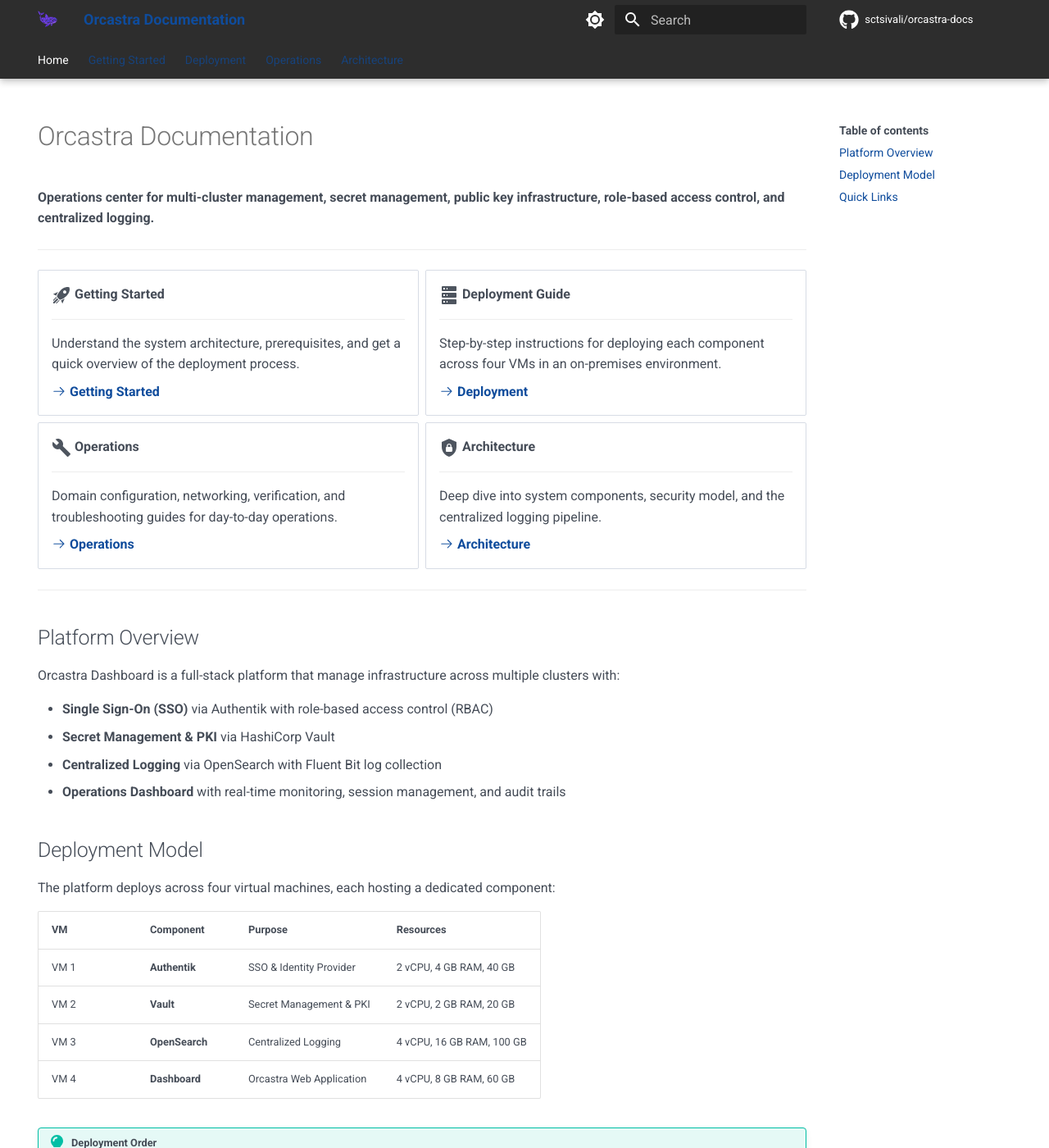
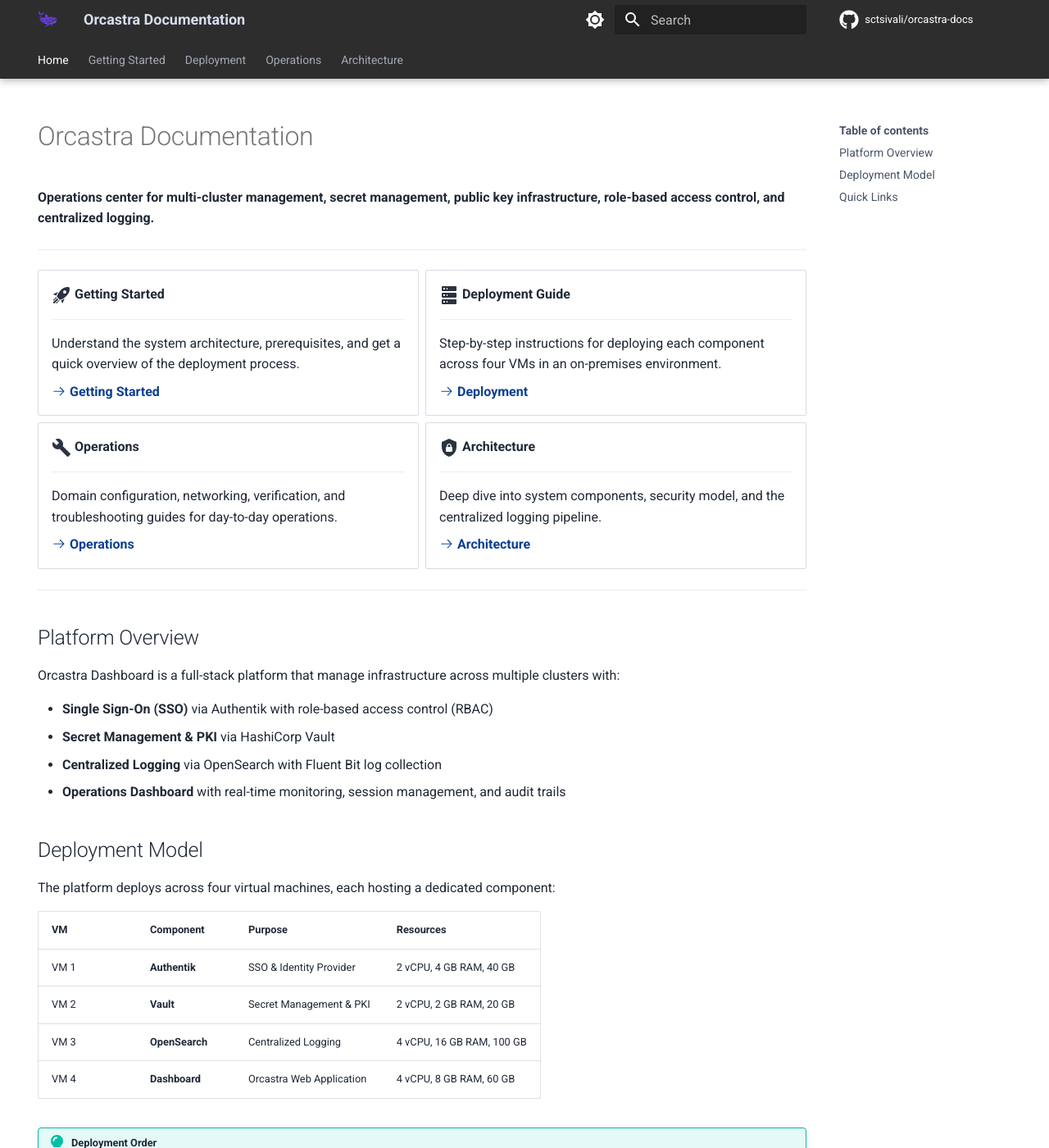
Before and after one commit to sctsivali/orcastra-docs, an MkDocs documentation site: the page built from docs/index.md, in a window 1280 px wide and 1400 px high. Shown: the whole window at 82% size. Built offline with MkDocs 1.6.1 and Material for MkDocs 9.7.7, drawn with Linux system fonts in a browser that asks for light colours; comment, search, counter and statistics services are not loaded; the version menu is left out.

Commit message:
tune light mode contrast without affecting dark mode

```diff
--- a/docs/assets/stylesheets/extra.css
+++ b/docs/assets/stylesheets/extra.css
@@ -5,46 +5,70 @@
   --md-primary-fg-color: #2d2d2d;
   --md-primary-fg-color--light: #404040;
   --md-primary-fg-color--dark: #1a1a1a;
-  --orcastra-link-color: #0f4c9c;
-  --orcastra-link-hover: #083b7d;
-  --orcastra-muted-strong: #454c57;
+  --orcastra-text: #202937;
+  --orcastra-muted: #4a5568;
+  --orcastra-link-color: #0b3f91;
+  --orcastra-link-hover: #072f6b;
   --orcastra-card-border: #d7dce5;
+  --orcastra-header-link: #d6deee;
+  --orcastra-header-link-hover: #ffffff;
 }
 [data-md-color-scheme="slate"] {
   --md-primary-fg-color: #2d2d2d;
   --md-primary-fg-color--light: #404040;
   --md-primary-fg-color--dark: #1a1a1a;
+  --orcastra-text: #c7d2e4;
+  --orcastra-muted: #b9c4d6;
   --orcastra-link-color: #8fbaff;
   --orcastra-link-hover: #b5d1ff;
-  --orcastra-muted-strong: #b9c4d6;
   --orcastra-card-border: #2d3442;
+  --orcastra-header-link: #d6deee;
+  --orcastra-header-link-hover: #ffffff;
 }
 
-/* Keep link contrast high in both schemes */
-.md-typeset a,
-.md-nav__link,
-.md-tabs__link,
-.md-ellipsis {
-  color: var(--orcastra-link-color);
-}
-
-.md-typeset a:hover,
-.md-nav__link:hover,
-.md-tabs__link:hover,
-.md-nav__link--active,
-.md-tabs__link--active {
-  color: var(--orcastra-link-hover);
-}
-
-/* Improve muted text readability in dark mode without blowing out contrast */
+/* Body text and links */
 .md-typeset,
 .md-typeset p,
 .md-typeset li,
 .md-typeset td,
-.md-typeset blockquote,
-.md-sidebar__inner,
-.md-nav {
-  color: var(--orcastra-muted-strong);
+.md-typeset blockquote {
+  color: var(--orcastra-text);
+}
+
+.md-typeset a {
+  color: var(--orcastra-link-color);
+}
+
+.md-typeset a:hover {
+  color: var(--orcastra-link-hover);
+}
+
+/* Header and top tabs sit on dark background in both schemes */
+.md-header .md-ellipsis,
+.md-header__title,
+.md-tabs__link {
+  color: var(--orcastra-header-link);
+}
+
+.md-tabs__link:hover,
+.md-tabs__link--active,
+.md-header .md-ellipsis:hover {
+  color: var(--orcastra-header-link-hover);
+}
+
+/* Side navigation and TOC */
+.md-sidebar .md-nav__title,
+.md-sidebar .md-nav__link,
+.md-sidebar--secondary .md-nav__title,
+.md-sidebar--secondary .md-nav__link {
+  color: var(--orcastra-muted);
+}
+
+.md-sidebar .md-nav__link:hover,
+.md-sidebar .md-nav__link--active,
+.md-sidebar--secondary .md-nav__link:hover,
+.md-sidebar--secondary .md-nav__link--active {
+  color: var(--orcastra-link-color);
 }
 
 /* Homepage cards and section cards readability */
@@ -65,12 +89,7 @@
 
 /* Improve table and TOC legibility */
 .md-typeset table:not([class]) th {
-  color: var(--orcastra-muted-strong);
-}
-
-.md-sidebar--secondary .md-nav__title,
-.md-sidebar--secondary .md-nav__link {
-  color: var(--orcastra-muted-strong);
+  color: var(--orcastra-text);
 }
 
 /* Keep icon/link affordance visible against dark backgrounds */
@@ -82,7 +101,7 @@
 
 /* Improve text contrast inside custom feedback block in overrides/main.html */
 .md-feedback p {
-  color: var(--orcastra-muted-strong) !important;
+  color: var(--orcastra-muted) !important;
 }
 
 .md-feedback a {
```
